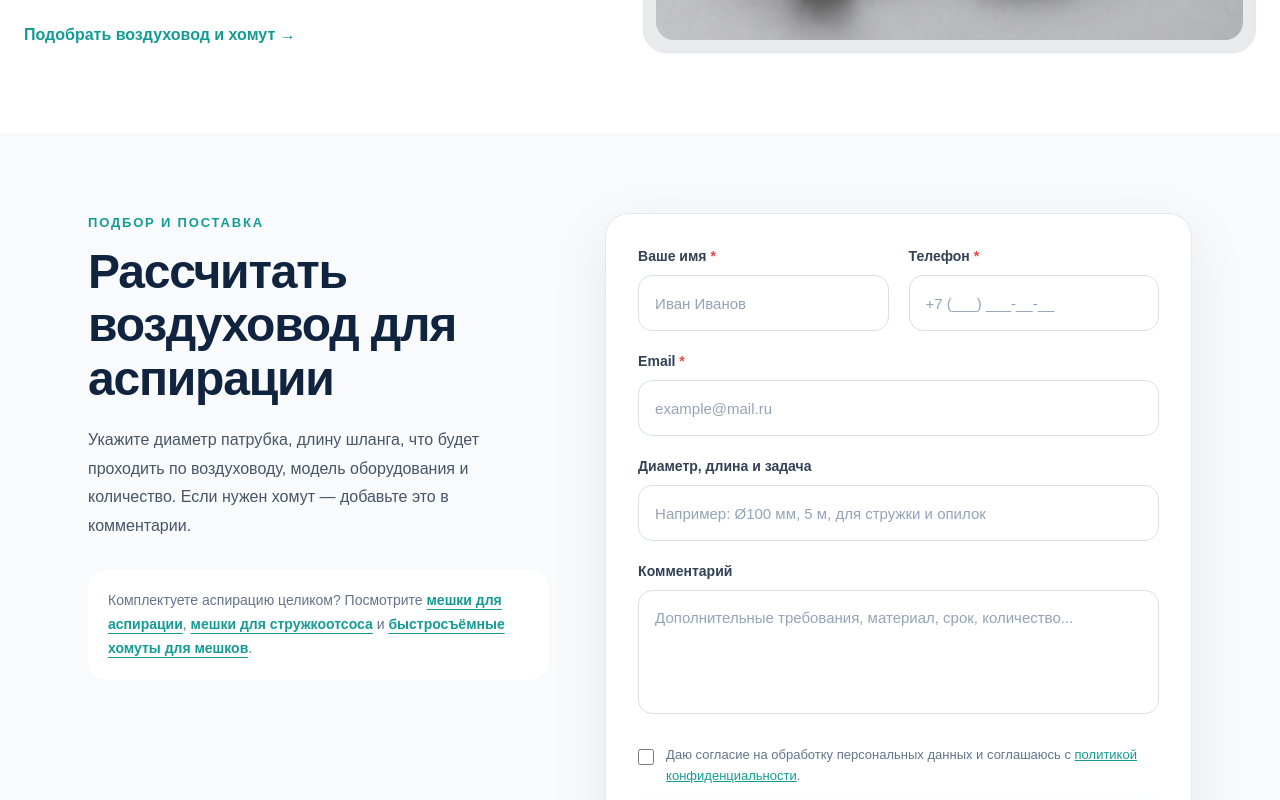
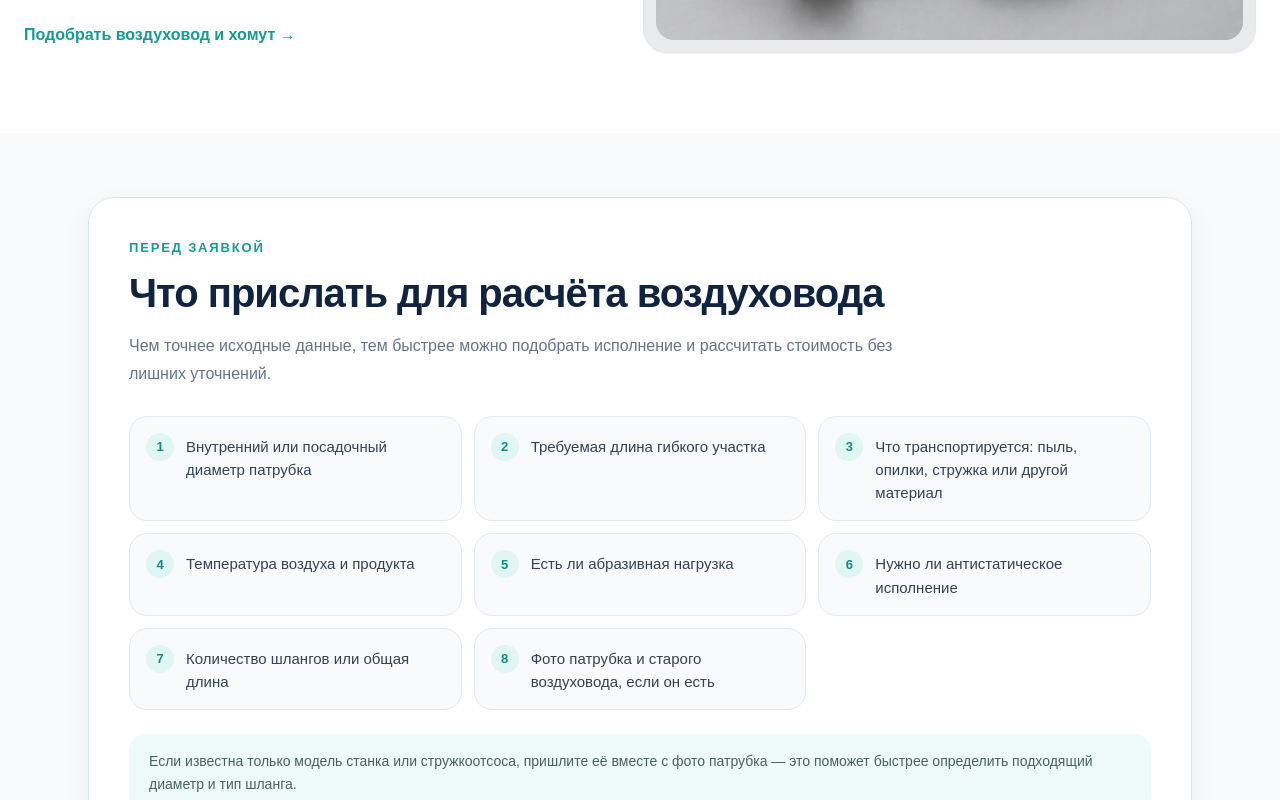
Before and after one commit to karipupkina-ux/filterflow-next, a Next.js app: page /vozduhovody-dlya-aspiracii in a window 1280 px wide. Shown: the part 5180-5980 px from the top of the page. Built offline with nearby package versions, Linux system fonts and the light colour scheme.

Commit message:
Commercial SEO: add request checklist to product page

```diff
--- a/app/vozduhovody-dlya-aspiracii/page.tsx
+++ b/app/vozduhovody-dlya-aspiracii/page.tsx
@@ -4,6 +4,7 @@ import Link from "next/link";
 import Navigation from "../components/Navigation";
 import SeeAlsoLinks from "../components/SeeAlsoLinks";
 import ProductGuides from "../components/ProductGuides";
+import RequestChecklist from "../components/RequestChecklist";
 import ProductInquiryForm from "../components/ProductInquiryForm";
 import FloatingContacts from "../components/feature/FloatingContacts";
 import { pageMetadata, SITE_URL } from "@/lib/seo-metadata";
@@ -355,6 +356,21 @@ export default function AirDuctsPage() {
           </div>
         </section>
 
+        <RequestChecklist
+          title="Что прислать для расчёта воздуховода"
+          items={[
+            "Внутренний или посадочный диаметр патрубка",
+            "Требуемая длина гибкого участка",
+            "Что транспортируется: пыль, опилки, стружка или другой материал",
+            "Температура воздуха и продукта",
+            "Есть ли абразивная нагрузка",
+            "Нужно ли антистатическое исполнение",
+            "Количество шлангов или общая длина",
+            "Фото патрубка и старого воздуховода, если он есть",
+          ]}
+          note="Если известна только модель станка или стружкоотсоса, пришлите её вместе с фото патрубка — это поможет быстрее определить подходящий диаметр и тип шланга."
+        />
+
         <section id="zakaz" className="bg-[#f8fafc] py-14 md:py-20">
           <div className="mx-auto grid max-w-6xl gap-10 px-5 sm:px-6 lg:grid-cols-[0.88fr_1.12fr] lg:items-start lg:gap-14">
             <div>
```
